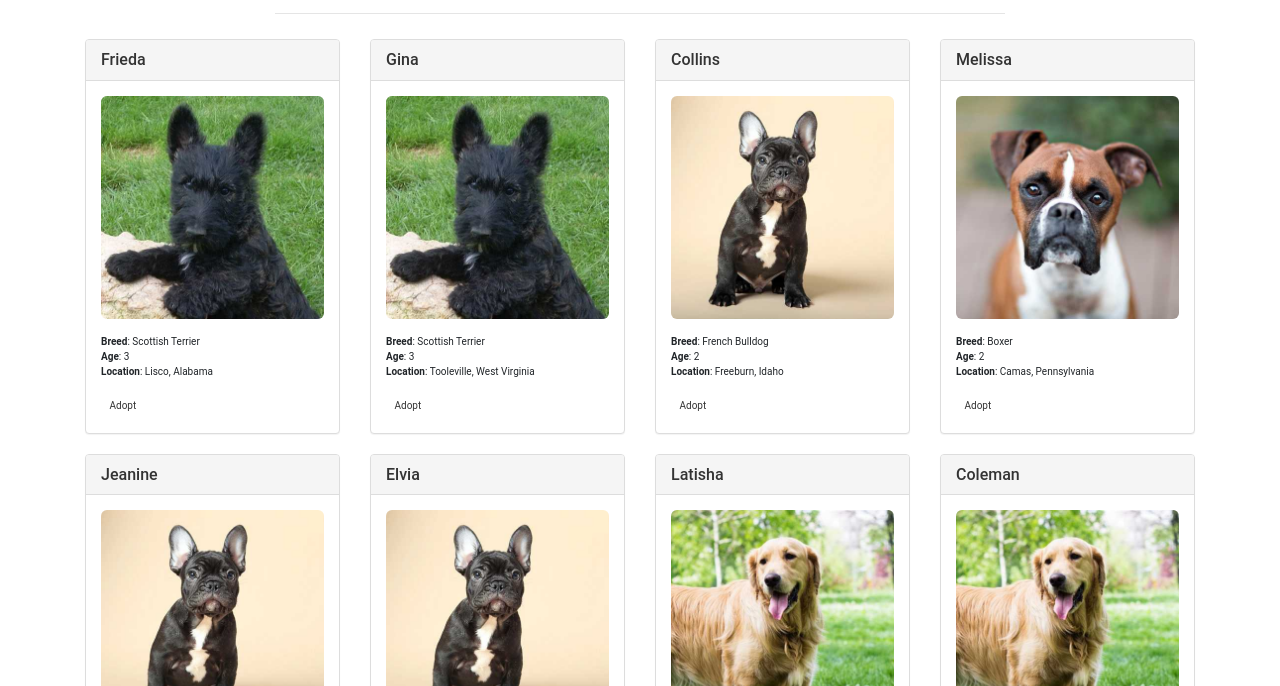
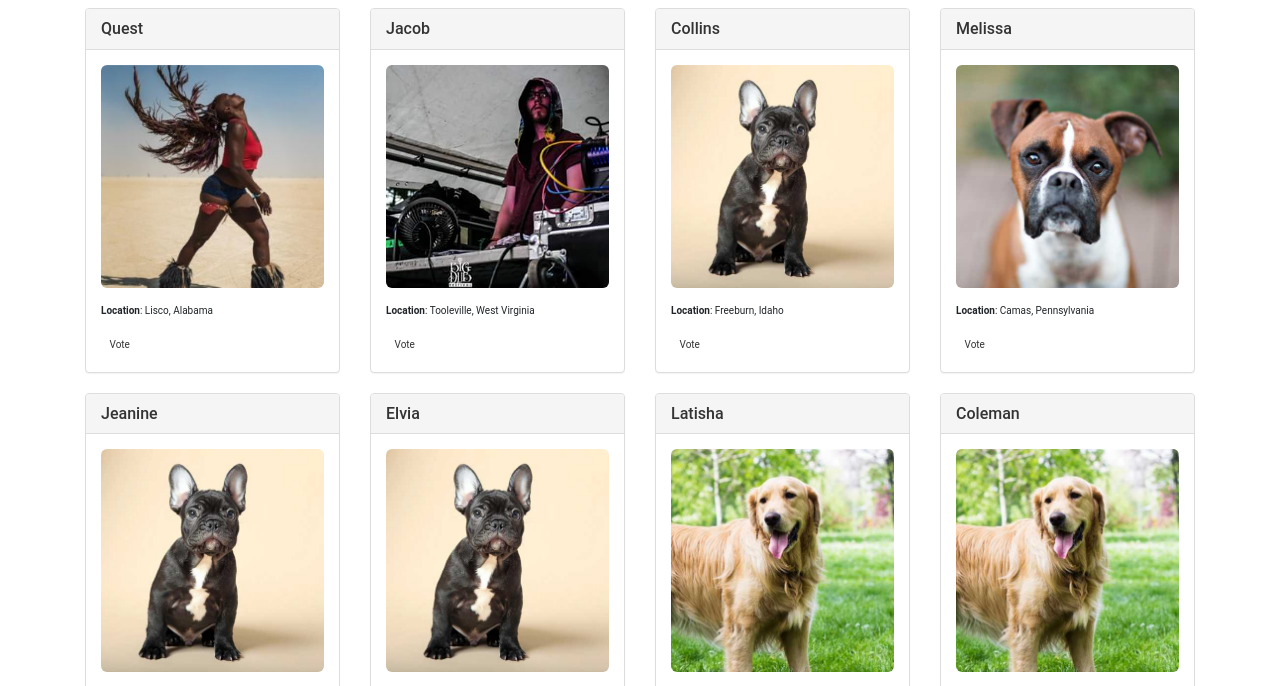
Before and after one commit to CadiDadi/Hackital2018-Solidity-Artists, a website: page src/index.html in a window 1280 px wide. Shown: the part 632-1318 px from the top of the page. Drawn offline with nearby package versions, Linux system fonts and the light colour scheme; files whose address does not match are found by name.

Commit message:
3rd update

```diff
--- a/src/index.html
+++ b/src/index.html
@@ -42,8 +42,6 @@
       <div class="row">
         <div class="col-xs-12 col-sm-8 col-sm-push-2">
           <h1 class="text-center">Hackital After Party!</h1>
-          <hr/>
-          <br/>
         </div>
       </div>
 
@@ -59,12 +57,10 @@
             <h3 class="panel-title">Scrappy</h3>
           </div>
           <div class="panel-body">
-            <img alt="140x140" data-src="holder.js/140x140" class="img-rounded img-center" style="width: 100%;" src="https://animalso.com/wp-content/uploads/2017/01/Golden-Retriever_6.jpg" data-holder-rendered="true">
+            <img alt="140x140" data-src="holder.js/140x140" class="img-rounded img-center" style="width: 100%;" src="jason.jpg" data-holder-rendered="true">
             <br/><br/>
-            <strong>Breed</strong>: <span class="pet-breed">Golden Retriever</span><br/>
-            <strong>Age</strong>: <span class="pet-age">3</span><br/>
             <strong>Location</strong>: <span class="pet-location">Warren, MI</span><br/><br/>
-            <button class="btn btn-default btn-adopt" type="button" data-id="0">Adopt</button>
+            <button class="btn btn-default btn-adopt" type="button" data-id="0">Vote</button>
           </div>
         </div>
       </div>
--- a/src/pets.json
+++ b/src/pets.json
@@ -1,130 +1,98 @@
 [
   {
     "id": 0,
-    "name": "Frieda",
-    "picture": "images/scottish-terrier.jpeg",
-    "age": 3,
-    "breed": "Scottish Terrier",
+    "name": "Quest",
+    "picture": "images/quest.jpg",
     "location": "Lisco, Alabama"
   },
   {
     "id": 1,
-    "name": "Gina",
-    "picture": "images/scottish-terrier.jpeg",
-    "age": 3,
-    "breed": "Scottish Terrier",
+    "name": "Jacob",
+    "picture": "images/jacob2.jpg",
     "location": "Tooleville, West Virginia"
   },
   {
     "id": 2,
     "name": "Collins",
     "picture": "images/french-bulldog.jpeg",
-    "age": 2,
-    "breed": "French Bulldog",
     "location": "Freeburn, Idaho"
   },
   {
     "id": 3,
     "name": "Melissa",
     "picture": "images/boxer.jpeg",
-    "age": 2,
-    "breed": "Boxer",
     "location": "Camas, Pennsylvania"
   },
   {
     "id": 4,
     "name": "Jeanine",
     "picture": "images/french-bulldog.jpeg",
-    "age": 2,
-    "breed": "French Bulldog",
     "location": "Gerber, South Dakota"
   },
   {
     "id": 5,
     "name": "Elvia",
     "picture": "images/french-bulldog.jpeg",
-    "age": 3,
-    "breed": "French Bulldog",
     "location": "Innsbrook, Illinois"
   },
   {
     "id": 6,
     "name": "Latisha",
     "picture": "images/golden-retriever.jpeg",
-    "age": 3,
-    "breed": "Golden Retriever",
     "location": "Soudan, Louisiana"
   },
   {
     "id": 7,
     "name": "Coleman",
     "picture": "images/golden-retriever.jpeg",
-    "age": 3,
-    "breed": "Golden Retriever",
     "location": "Jacksonwald, Palau"
   },
   {
     "id": 8,
     "name": "Nichole",
     "picture": "images/french-bulldog.jpeg",
-    "age": 2,
-    "breed": "French Bulldog",
     "location": "Honolulu, Hawaii"
   },
   {
     "id": 9,
     "name": "Fran",
     "picture": "images/boxer.jpeg",
-    "age": 3,
-    "breed": "Boxer",
     "location": "Matheny, Utah"
   },
   {
     "id": 10,
     "name": "Leonor",
     "picture": "images/boxer.jpeg",
-    "age": 2,
-    "breed": "Boxer",
     "location": "Tyhee, Indiana"
   },
   {
     "id": 11,
     "name": "Dean",
     "picture": "images/scottish-terrier.jpeg",
-    "age": 3,
-    "breed": "Scottish Terrier",
     "location": "Windsor, Montana"
   },
   {
     "id": 12,
     "name": "Stevenson",
     "picture": "images/french-bulldog.jpeg",
-    "age": 3,
-    "breed": "French Bulldog",
     "location": "Kingstowne, Nevada"
   },
   {
     "id": 13,
     "name": "Kristina",
     "picture": "images/golden-retriever.jpeg",
-    "age": 4,
-    "breed": "Golden Retriever",
     "location": "Sultana, Massachusetts"
   },
   {
     "id": 14,
     "name": "Ethel",
     "picture": "images/golden-retriever.jpeg",
-    "age": 2,
-    "breed": "Golden Retriever",
     "location": "Broadlands, Oregon"
   },
   {
     "id": 15,
     "name": "Terry",
     "picture": "images/golden-retriever.jpeg",
-    "age": 2,
-    "breed": "Golden Retriever",
     "location": "Dawn, Wisconsin"
   }
 ]
```
Also changed, not shown: src/images/jacob2.jpg (added), src/images/quest.JPG (added).
